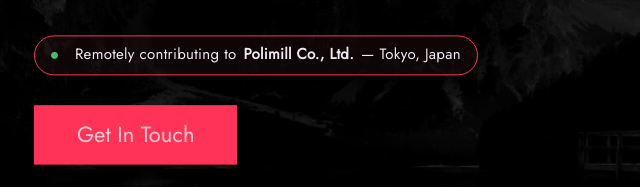
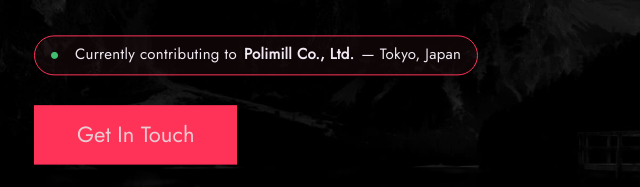
Before and after one commit to pioneer0102/JALAL-UDDIN, a plain HTML site: page index.html in a window 1280 px wide. Shown: the part 388-575 px from the top of the page, 56-696 px from the left. Drawn offline with Linux system fonts and the light colour scheme.

Commit message:
update: title

```diff
--- a/index.html
+++ b/index.html
@@ -33,7 +33,7 @@
         </h1>
         <p>Marketing Expert, Web Developer, Tech Consultant</p>
         <p class="header__current">
-          <span class="badge--current"><i class="fas fa-circle"></i>&nbsp; Remotely contributing to <strong>Polimill Co., Ltd.</strong> &mdash; Tokyo, Japan</span>
+          <span class="badge--current"><i class="fas fa-circle"></i>&nbsp; Currently contributing to <strong>Polimill Co., Ltd.</strong> &mdash; Tokyo, Japan</span>
         </p>
         <a href="#contact" class="btn btn--pink">Get In Touch</a>
       </div>
```
